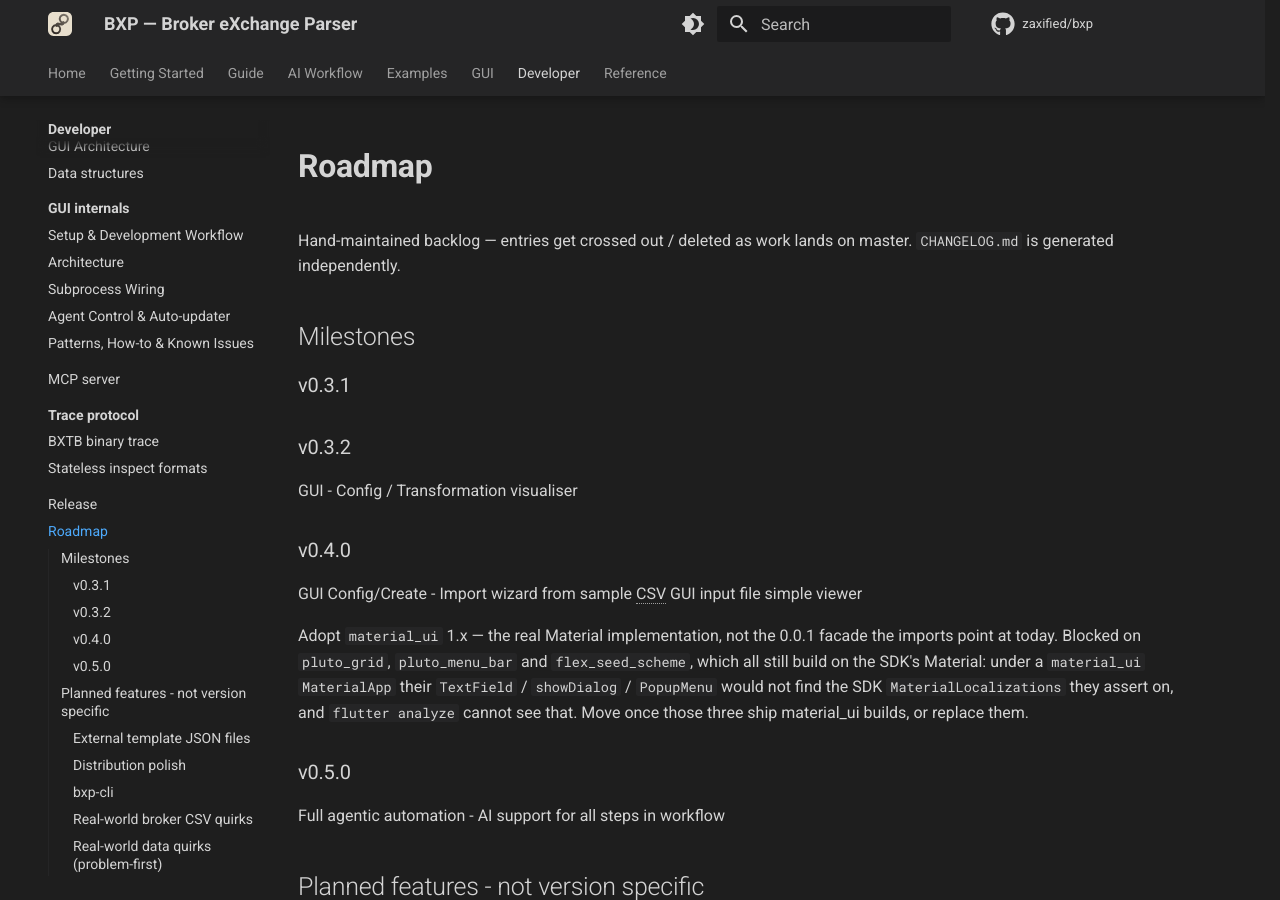
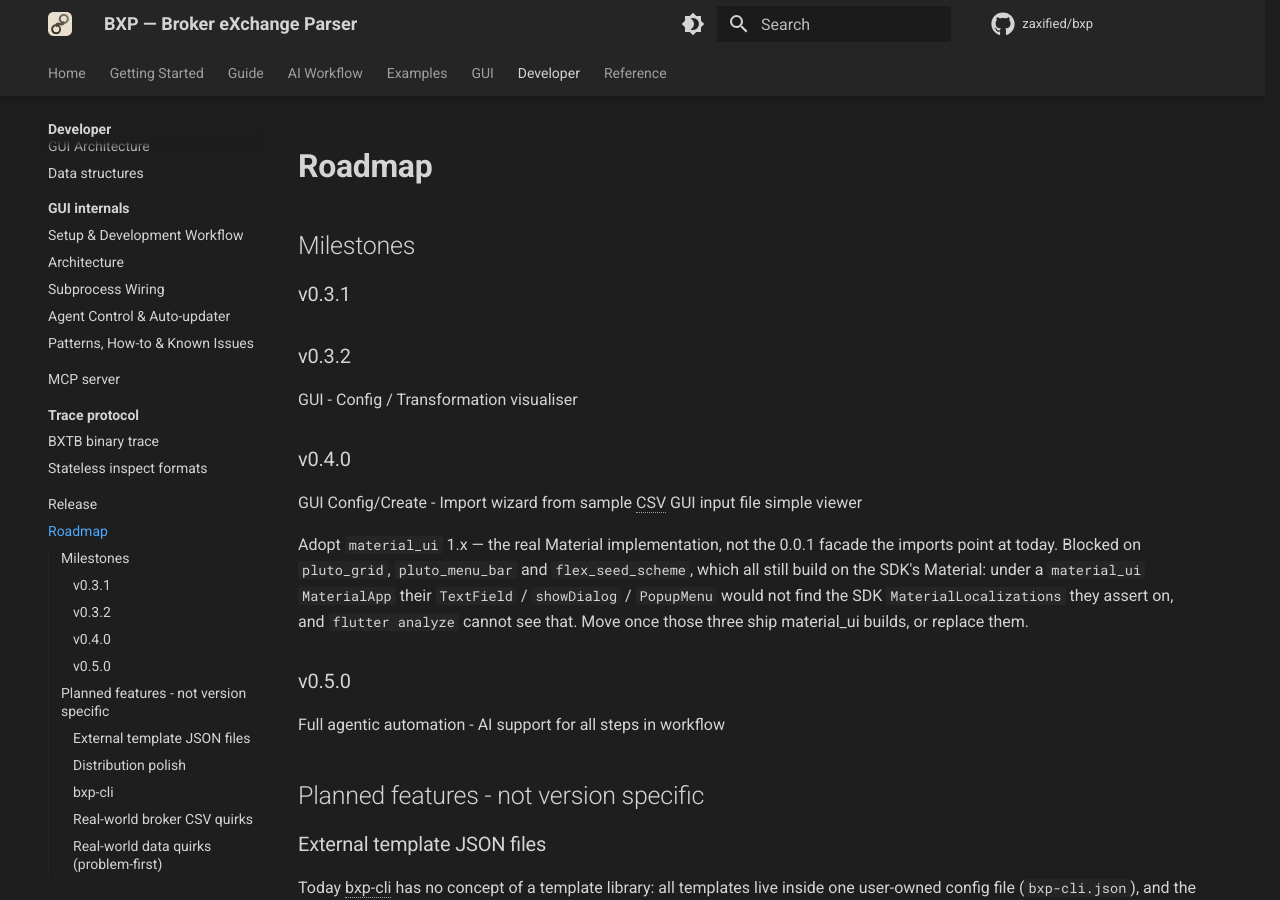
Before and after one commit to zaxified/bxp, an MkDocs documentation site: the page built from docs/dev/roadmap.md, in a window 1280 px wide and 900 px high. Built offline with MkDocs 1.6.1 and Material for MkDocs 9.7.7, drawn with Linux system fonts in a browser that asks for light colours; plug-ins that fetch from the network failed and are left out; comment, search, counter and statistics services are not loaded.

Commit message:
docs(roadmap): drop the stale backlog preamble
Co-Authored-By: Claude Opus 5.5 <noreply@anthropic.com>

```diff
--- a/docs/dev/roadmap.md
+++ b/docs/dev/roadmap.md
@@ -3,9 +3,6 @@ description: "Planned work by version, and the things deliberately not planned,
 ---
 
 # Roadmap
-
-Hand-maintained backlog — entries get crossed out / deleted as work
-lands on master. `CHANGELOG.md` is generated independently.
 
 ## Milestones
 
```
